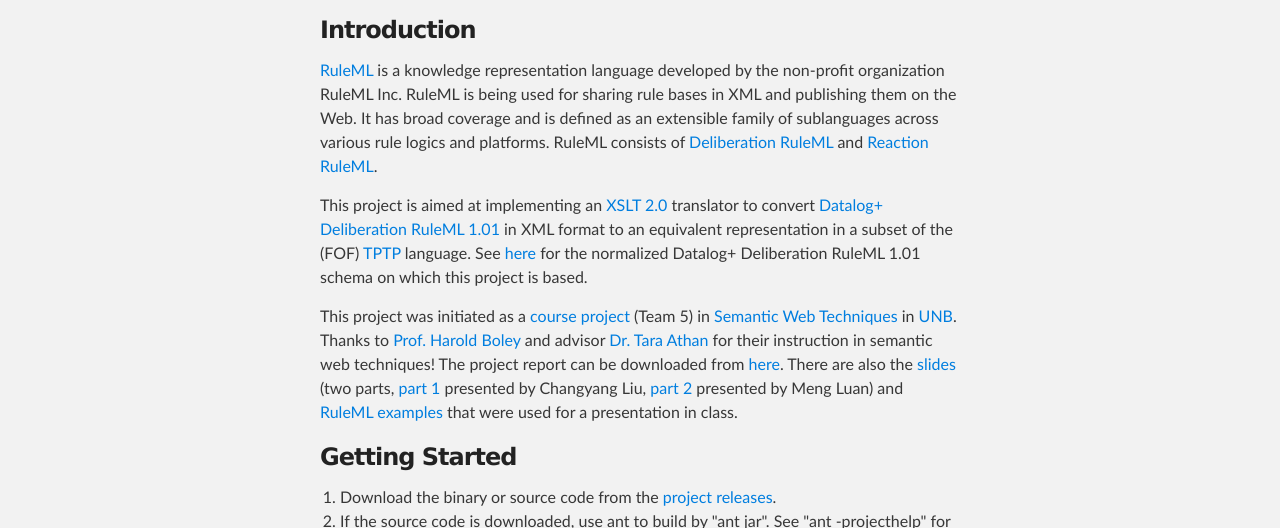
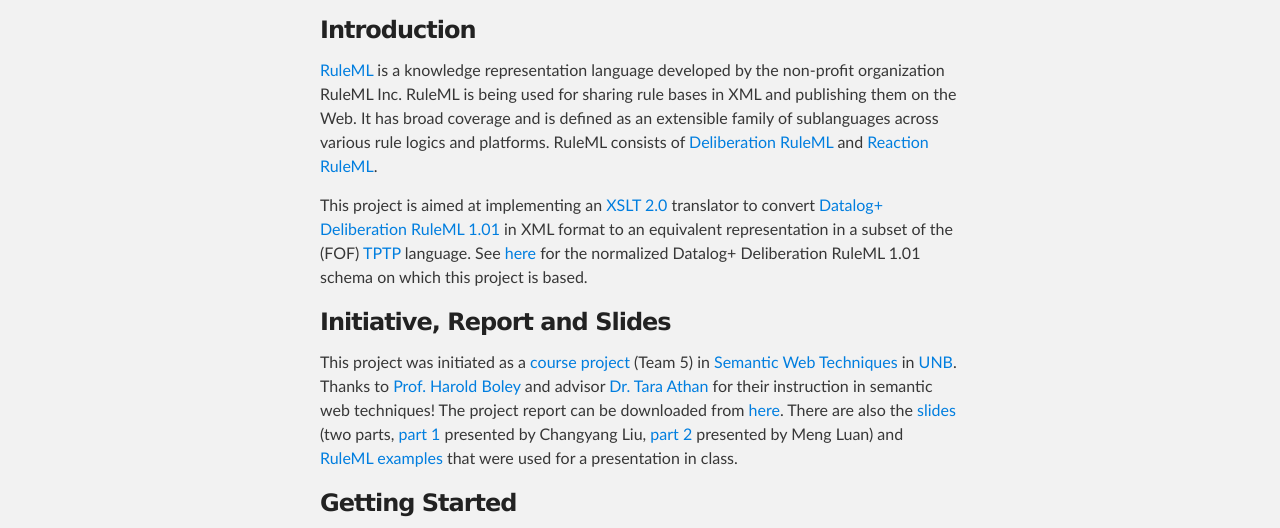
Before and after one commit to edmonl/RuleML2TPTP, a plain HTML site: page index.html in a window 1280 px wide. Shown: the part 495-1023 px from the top of the page. Drawn offline with Linux system fonts and the light colour scheme.

```diff
--- a/index.html
+++ b/index.html
@@ -43,6 +43,9 @@
 
 <p>This project is aimed at implementing an <a href="http://www.w3.org/TR/xslt20/">XSLT 2.0</a> translator to convert <a href="http://www.slideshare.net/polibear/datalog-and-its-extensions-for-semantic-web-databases">Datalog+</a> <a href="http://wiki.ruleml.org/index.php/Specification_of_Deliberation_RuleML_1.01">Deliberation RuleML 1.01</a> in XML format to an equivalent representation in a subset of the (FOF) <a href="http://www.cs.miami.edu/%7Etptp/">TPTP</a> language. See <a href="http://deliberation.ruleml.org/1.01/doc/datalogplus_min_normal/">here</a> for the normalized Datalog+ Deliberation RuleML 1.01 schema on which this project is based.</p>
 
+<h3>
+<a id="initiative-report-and-slides" class="anchor" href="#initiative-report-and-slides" aria-hidden="true"><span class="octicon octicon-link"></span></a>Initiative, Report and Slides</h3>
+
 <p>This project was initiated as a <a href="http://www.cs.unb.ca/%7Eboley/cs6795swt/fall2014projects.html">course project</a> (Team 5) in <a href="http://www.cs.unb.ca/%7Eboley/cs6795swt/">Semantic Web Techniques</a> in <a href="http://www.unb.ca">UNB</a>. Thanks to <a href="http://www.cs.unb.ca/%7Eboley/">Prof. Harold Boley</a> and advisor <a href="http://www.alt2is.com/">Dr. Tara Athan</a> for their instruction in semantic web techniques! The project report can be downloaded from <a href="http://edmonl.github.io/RuleML2TPTP/RuleML2TPTP_report.pdf">here</a>. There are also the <a href="http://edmonl.github.io/RuleML2TPTP/presentation/slides_with_sources.zip">slides</a> (two parts, <a href="http://edmonl.github.io/RuleML2TPTP/presentation/RuleML2TPTP_part1_ChangyangLiu.pdf">part 1</a> presented by Changyang Liu, <a href="http://edmonl.github.io/RuleML2TPTP/presentation/RuleML2TPTP_part2_MengLuan.pdf">part 2</a> presented by Meng Luan) and <a href="http://edmonl.github.io/RuleML2TPTP/presentation/ruleml_examples.zip">RuleML examples</a> that were used for a presentation in class.</p>
 
 <h3>
```
Also changed, not shown: params.json (+1 -1 lines).
